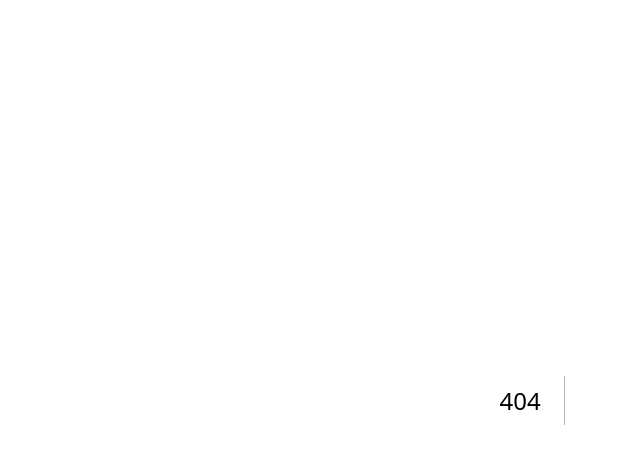
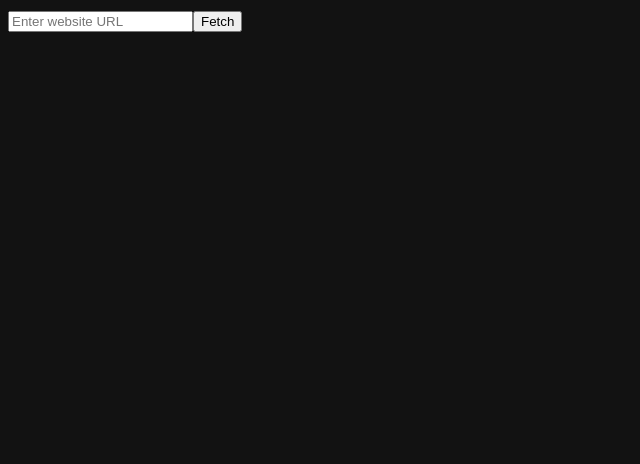
Before and after one commit to Knerio/knerio.github.io, a Next.js app: page /proxy in a window 1280 px wide. Before the commit this address had no page. Shown: the top 464 px of the page, without its empty margins (0-640 px from the left). Built offline with nearby package versions, Linux system fonts and the light colour scheme.

Commit message:
Create index.tsx

```diff
--- /dev/null
+++ b/src/pages/proxy/index.tsx
@@ -0,0 +1,31 @@
+import { useState } from "react";
+
+export default function ProxyApp() {
+    const [url, setUrl] = useState<string>("");
+    const [content, setContent] = useState<string>("");
+
+    const proxyUrl = "https://worker.derioo.de";
+
+    const fetchSite = async (): Promise<void> => {
+        try {
+            const response = await fetch(`${proxyUrl}?url=${encodeURIComponent(url)}`);
+            const text = await response.text();
+            setContent(text);
+        } catch (error) {
+            console.error("Failed to fetch content", error);
+        }
+    };
+
+    return (
+        <div>
+            <input
+                type="text"
+                value={url}
+                onChange={(e: React.ChangeEvent<HTMLInputElement>) => setUrl(e.target.value)}
+                placeholder="Enter website URL"
+            />
+            <button onClick={fetchSite}>Fetch</button>
+            <div dangerouslySetInnerHTML={{ __html: content }} />
+        </div>
+    );
+}
```
